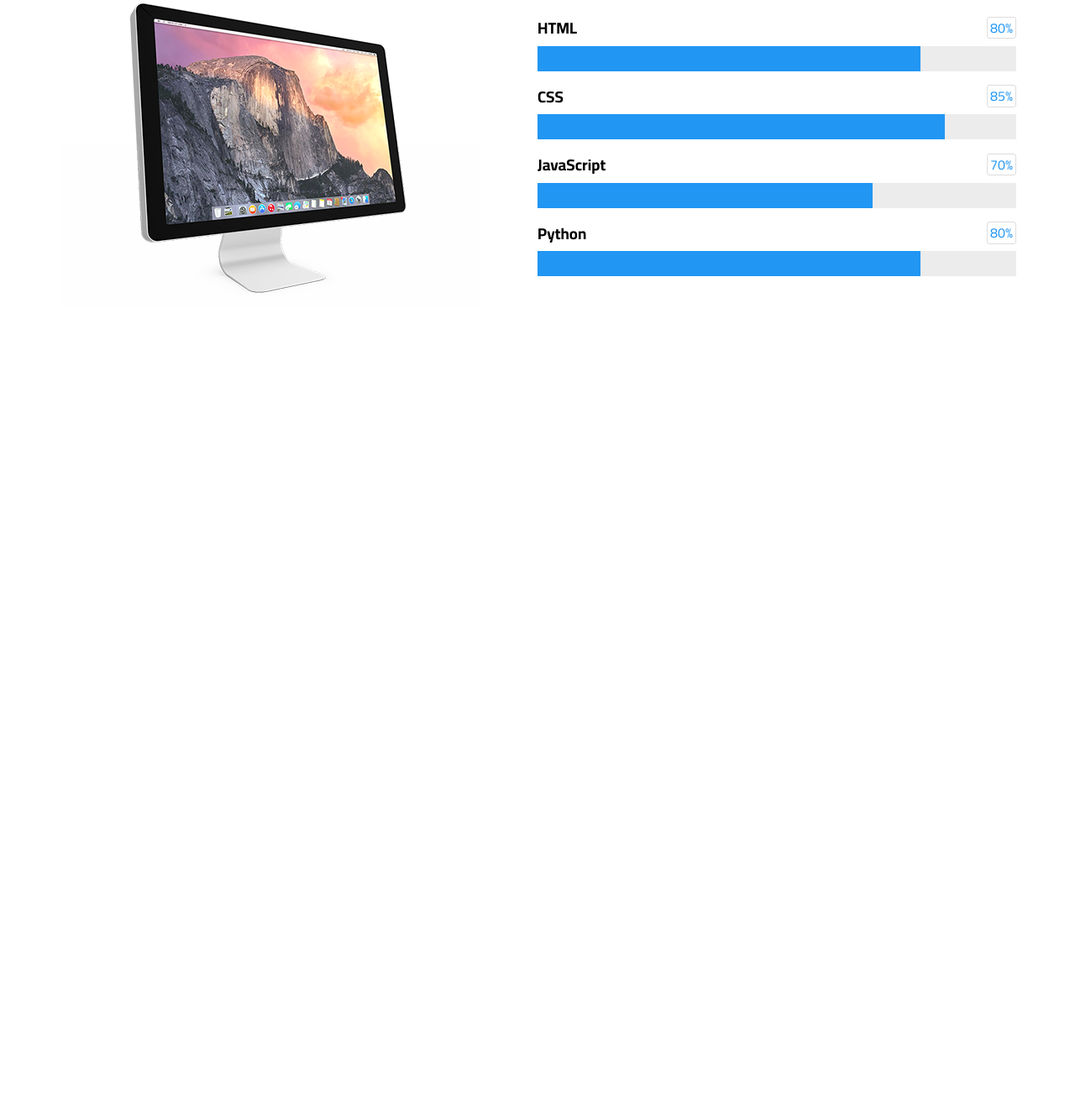
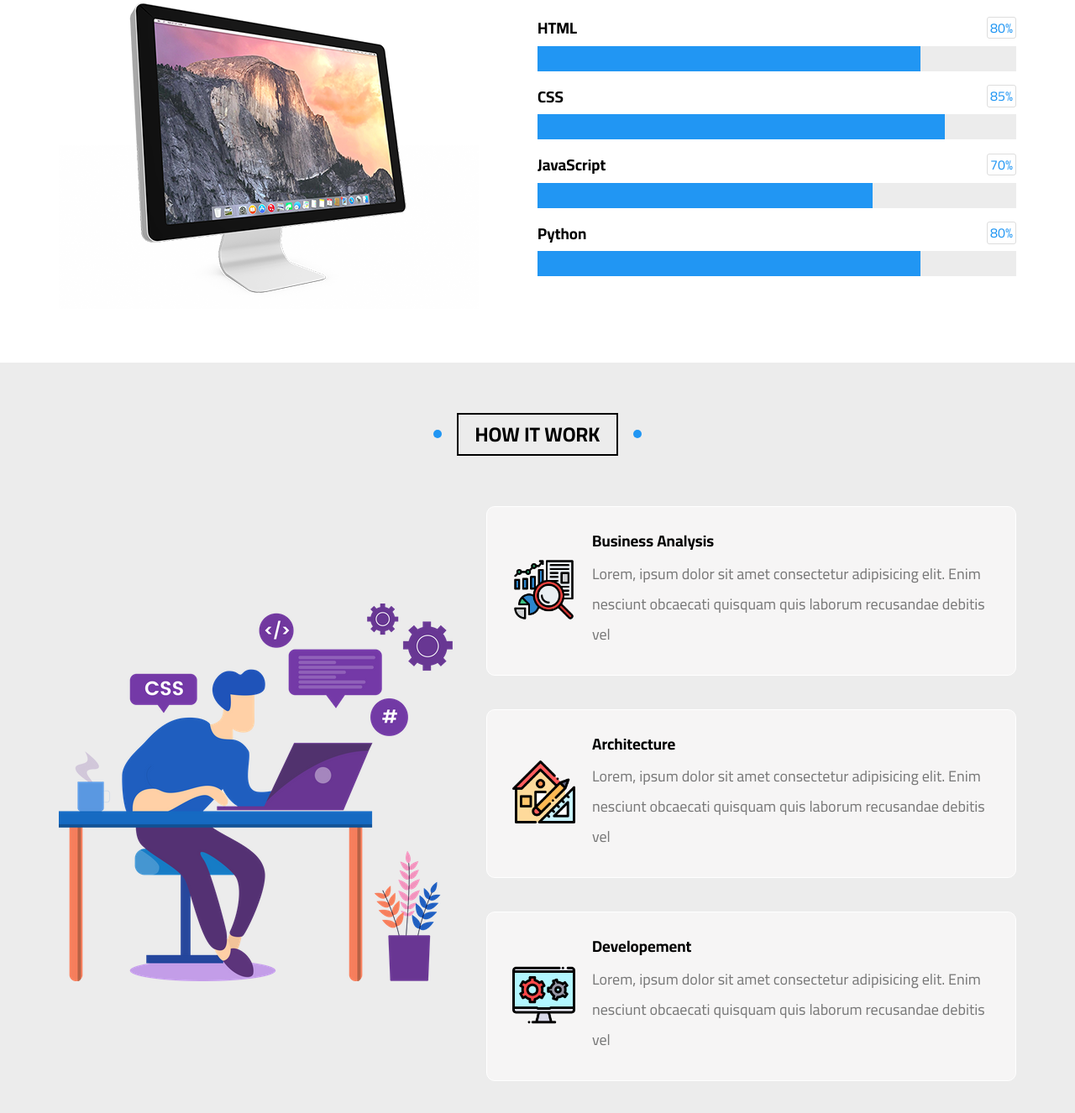
Before and after one commit to ahmedop/NOOR_World, a plain HTML site: page index.html in a window 1280 px wide. Shown: the part 6886-8212 px from the top of the page at 84% size. Before the commit the page ends 7318 px from the top, so only its background shows below. Drawn offline with Linux system fonts and the light colour scheme.

Commit message:
Added the HOW IT WORK Section

```diff
--- a/css/noor.css
+++ b/css/noor.css
@@ -1280,3 +1280,94 @@ header .container ul li.last:hover .other-links {
 }
 
 /* End Skills Section */
+
+
+/* Start Work Section */
+.work {
+    padding-top: var(--main-padding);
+    padding-bottom: var(--main-padding);
+    background-color: var(--secondry-bg-color);
+}
+
+.work .container .parent {
+    padding-top: var(--main-padding);
+    display: flex;
+    justify-content: space-between;
+    align-items: center;
+    gap: 40px;
+}
+
+.work .container .parent .steps {
+    display: flex;
+    flex-direction: column;
+    gap: 40px;
+}
+
+.work .container .parent .steps .box {
+    display: flex;
+    gap: 20px;
+    border: 1px solid #FFF;
+    border-radius: 10px;
+    -webkit-border-radius: 10px;
+    -moz-border-radius: 10px;
+    -ms-border-radius: 10px;
+    -o-border-radius: 10px;
+    padding: 30px;
+    align-items: center;
+    position: relative;
+    background-color: #F6F5F5;
+}
+
+.work .container .parent .steps .box::before {
+    content: "";
+    position: absolute;
+    width: 0px;
+    height: 0px;
+    left: 50%;
+    top: 50%;
+    background-color: #000;
+    opacity: .1;
+    transform: translate(-50%, -50%);
+    -webkit-transform: translate(-50%, -50%);
+    -moz-transform: translate(-50%, -50%);
+    -ms-transform: translate(-50%, -50%);
+    -o-transform: translate(-50%, -50%);
+    transition: .3s;
+    -webkit-transition: .3s;
+    -moz-transition: .3s;
+    -ms-transition: .3s;
+    -o-transition: .3s;
+    border-radius: 10px;
+    -webkit-border-radius: 10px;
+    -moz-border-radius: 10px;
+    -ms-border-radius: 10px;
+    -o-border-radius: 10px;
+}
+
+.work .container .parent .steps .box:hover::before {
+    width: 100%;
+    height: 100%;
+}
+
+.work .container .parent .steps .box p {
+    color: var(--secondry-font-color);
+    line-height: 2;
+    font-size: 18px;
+    padding-top: 10px;
+}
+
+@media (max-width:992px) {
+    .work .container .parent {
+        flex-direction: column;
+    }
+
+}
+
+@media (max-width:768px) {
+    .work .container .parent .steps .box {
+        flex-direction: column;
+        text-align: center;
+    }
+}
+
+/* End Skills Section */
--- a/index.html
+++ b/index.html
@@ -61,7 +61,7 @@
                                 <a href="#"><i class="fa-solid fa-chart-line"></i>Stats</a>
                             </li>
                             <li>
-                                <a href="#"><i class="fa-solid fa-clipboard-list"></i>How It Works</a>
+                                <a href="#work"><i class="fa-solid fa-clipboard-list"></i>How It Works</a>
                             </li>
                             <li>
                                 <a href="#"><i class="fa-solid fa-percent"></i>Request A Discount</a>
@@ -649,6 +649,52 @@
     </div>
     <!-- End Skills Section -->
 
+    <!-- Start Work Section -->
+    <div class="work" id="work">
+        <div class="container">
+            <div class="special-title">
+                <h2>How it work</h2>
+            </div>
+            <div class="parent">
+                <div class="image">
+                    <img src="media/images/work-steps.png" alt="">
+                </div>
+                <div class="steps">
+                    <div class="box">
+                        <div class="image">
+                            <img src="media/images/work-steps-1.png" alt="" width="75px">
+                        </div>
+                        <div class="text">
+                            <h3>Business Analysis</h3>
+                            <p>Lorem, ipsum dolor sit amet consectetur adipisicing elit. Enim nesciunt obcaecati
+                                quisquam quis laborum recusandae debitis vel</p>
+                        </div>
+                    </div>
+                    <div class="box">
+                        <div class="image">
+                            <img src="media/images/work-steps-2.png" alt="" width="75px">
+                        </div>
+                        <div class="text">
+                            <h3>Architecture</h3>
+                            <p>Lorem, ipsum dolor sit amet consectetur adipisicing elit. Enim nesciunt obcaecati
+                                quisquam quis laborum recusandae debitis vel</p>
+                        </div>
+                    </div>
+                    <div class="box">
+                        <div class="image">
+                            <img src="media/images/work-steps-3.png" alt="" width="75px">
+                        </div>
+                        <div class="text">
+                            <h3>Developement</h3>
+                            <p>Lorem, ipsum dolor sit amet consectetur adipisicing elit. Enim nesciunt obcaecati
+                                quisquam quis laborum recusandae debitis vel</p>
+                        </div>
+                    </div>
+                </div>
+            </div>
+        </div>
+        <!-- End Skills Section -->
+
 
 
 </body>
```
Also changed, not shown: media/images/work-steps-1.png (added), media/images/work-steps-2.png (added), media/images/work-steps-3.png (added), media/images/work-steps.png (added).
